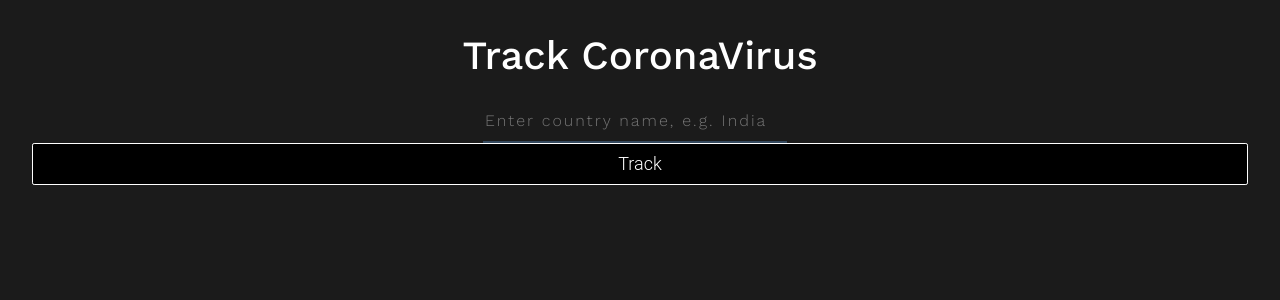
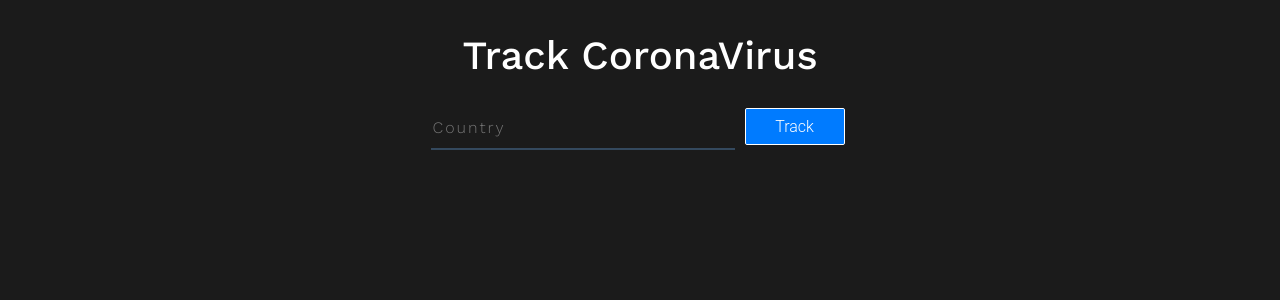
Before and after one commit to ani03sha/Track-COVID19, a React (Create React App) app in the folder track-covid19-ui/: page / in a window 1280 px wide. Shown: the top 300 px of the page. Built offline with nearby package versions, Linux system fonts and the light colour scheme.

Commit message:
Minor fixes

```diff
--- a/track-covid19-ui/src/App.js
+++ b/track-covid19-ui/src/App.js
@@ -83,6 +83,7 @@ class App extends Component {
 			<div>
 				<SearchForm getCountryData={this.getCountryData} />
 				{Object.keys(this.state.countryNewsItems).length !== 0 && this.state.countryNewsItems.constructor === Object ?
+				<div>
 				<Table
 				 	countryName = { this.state.countryName }
 					totalCases = { this.state.totalCases }
@@ -93,7 +94,9 @@ class App extends Component {
 					totalNewCasesToday = { this.state.totalNewCasesToday }
 					totalActiveCases = { this.state.totalActiveCases }
 					totalSeriousCases = { this.state.totalSeriousCases }
-				/> : <div></div>
+				/>
+				<h3 style={{textAlign: "center", padding: "20px"}}>Related Articles</h3>
+				</div>: <div></div>
 			}
 				{
 				this.state.error !== null ? <div style={{ color: "#fff", textAlign:"center" }}>
--- a/track-covid19-ui/src/components/searchForm/SearchForm.css
+++ b/track-covid19-ui/src/components/searchForm/SearchForm.css
@@ -11,6 +11,7 @@
 }
 
 .search__form input {
+    display: inline-block;
     margin: 0 auto;
     background-color: transparent;
     border: transparent;
@@ -31,6 +32,7 @@
 
 .search__form button {
 display:inline-block;
+width: 100px;
 padding:0.35em 1.2em;
 border:0.1em solid #FFFFFF;
 margin:0 0.3em 0.3em 0;
--- a/track-covid19-ui/src/components/searchForm/SearchForm.js
+++ b/track-covid19-ui/src/components/searchForm/SearchForm.js
@@ -7,8 +7,8 @@ const SearchForm = ({ getCountryData }) => {
             <h1>Track CoronaVirus</h1>
             <div onSubmit={ getCountryData } className="search">
                 <form className = "search__form">
-                    <input type="text" autoComplete="off" name="countryName" placeholder="Enter country name, e.g. India" />
-                    <button>Track</button>
+                    <input type="text" autoComplete="off" name="countryName" placeholder="Country"/>
+                    <button className="btn btn-primary btn-block">Track</button>
                 </form>
             </div>
         </div>
--- a/track-covid19-ui/src/components/showData/ShowData.js
+++ b/track-covid19-ui/src/components/showData/ShowData.js
@@ -22,7 +22,7 @@ const ShowData = props => {
                                 <img className="articleList__image" src={item.image} alt={item.title} />
                                 <p className="articleList__title">{item.title}</p>
                                 <p className="articleList__time">{item.time}</p>
-                                <a href={item.url} target="_blank"><button>Read More..</button></a>
+                                <a href={item.url} target="_blank" rel="noopener noreferrer"><button>Read More..</button></a>
                             </div>
 
                         </div>
```
Also changed, not shown: 1 other file (tests, documents, lock files or other folders).
